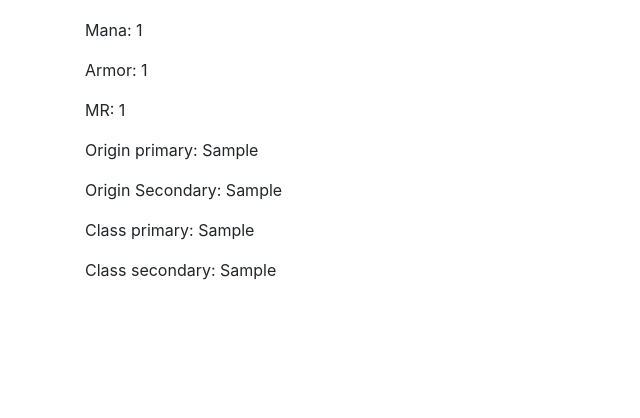
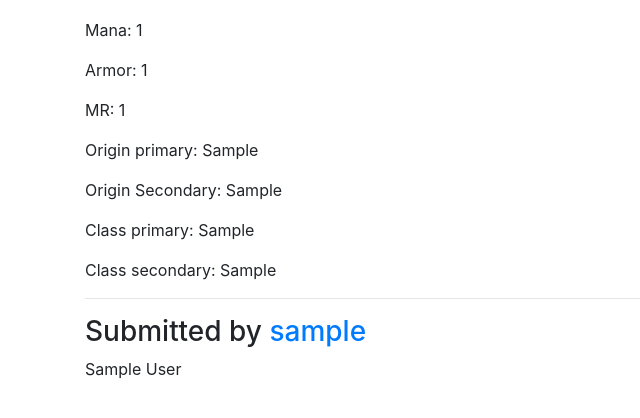
Before and after one commit to Pompeiro/portfolio, a Django app: a page that uses portfolio/templates/tftchampions/champion_detail.html in a window 1280 px wide. Shown: the part 288-706 px from the top of the page, without its empty margins (0-640 px from the left). Run offline with Django 3.2, Linux system fonts and the light colour scheme; tables that the repository leaves empty hold one stand-in row (values such as "Sample post"); some libraries are stand-ins or nearby versions.

Commit message:
Track and display the creator of each champion

```diff
--- a/portfolio/templates/tftchampions/champion_detail.html
+++ b/portfolio/templates/tftchampions/champion_detail.html
@@ -34,4 +34,14 @@
   <p>Class secondary: {{ champion.class_sec }}</p>
 {% endif %}
 
+<hr/>
+<h3>Submitted by
+  <a href="{% url 'users:detail' champion.creator.username %}">
+    {{ champion.creator.username }}
+  </a>
+</h3>
+{% if champion.creator.name %}
+  <p>{{ champion.creator.name }}</p>
+{% endif %}
+
 {% endblock content %}
--- a/portfolio/tftchampions/views.py
+++ b/portfolio/tftchampions/views.py
@@ -31,3 +31,7 @@ class ChampionCreateView(LoginRequiredMixin, CreateView):
         "cost",
         "tier",
     ]
+
+    def form_valid(self, form):
+        form.instance.creator = self.request.user
+        return super().form_valid(form)
```
